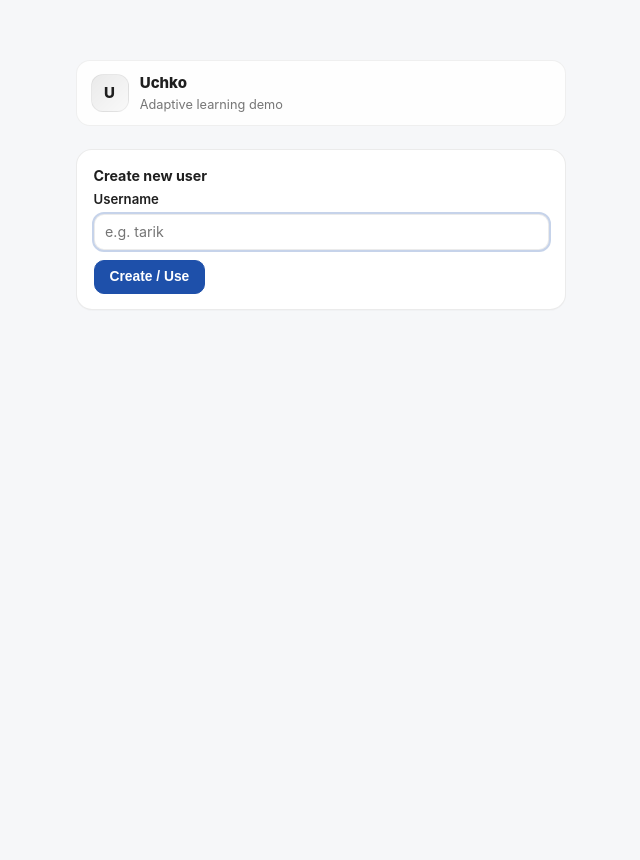
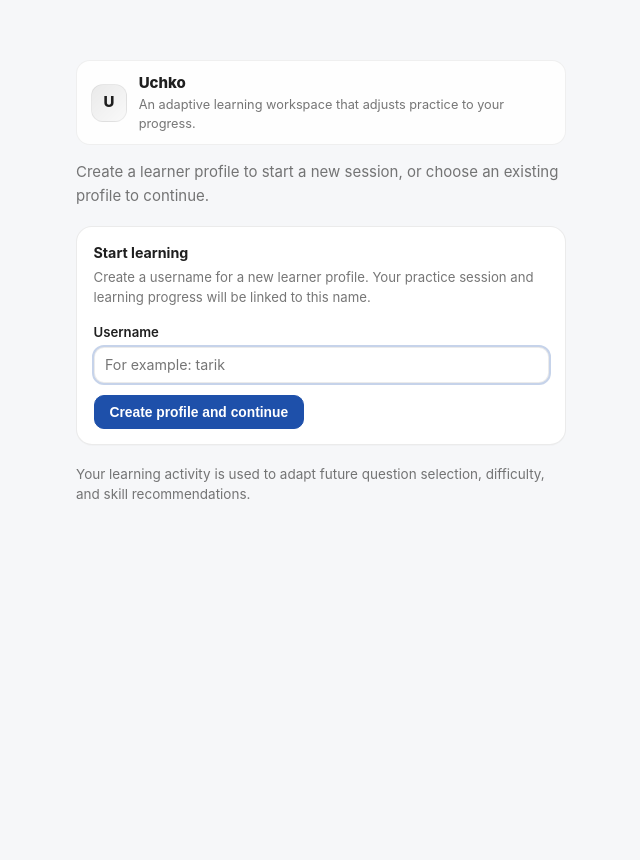
Before and after one commit to atarik23/uchko-adaptive-learning, a Django app: page / in a window 1280 px wide. Shown: the whole page, without its empty margins (319-959 px from the left). Before the commit the page ends 310 px from the top, so only its background shows below. Run offline with Django 5.2, Linux system fonts and the light colour scheme.

Commit message:
Revise account.html for improved user experience
Updated account page layout and content for user profiles.

```diff
--- a/learning/templates/learning/account.html
+++ b/learning/templates/learning/account.html
@@ -4,56 +4,106 @@
 <head>
     <meta charset="utf-8">
     <meta name="viewport" content="width=device-width, initial-scale=1">
-  <title>Uchko — Sign in</title>
+
+    <title>Uchko — Welcome</title>
+
     <link rel="stylesheet" href="{% static 'learning/css/styles.css' %}">
 </head>
-<body>
-<div class="account-wrap">
-  <div class="brand" style="margin-bottom: 1.5rem;">
+
+<body class="account-page">
+    <main class="account-wrap">
+
+        <!-- Product identity -->
+        <section class="account-hero">
+            <div class="brand">
                 <div class="logo">U</div>
+
                 <div>
                     <p class="title">Uchko</p>
-      <p class="subtitle">Adaptive learning demo</p>
+                    <p class="subtitle">
+                        An adaptive learning workspace that adjusts practice to your progress.
+                    </p>
                 </div>
             </div>
 
+            <p class="account-intro">
+                Create a learner profile to start a new session, or choose an existing profile to continue.
+            </p>
+        </section>
+
+        <!-- Backend flash messages -->
         {% if flash_messages %}
-    <div class="flash-area">
+            <section class="flash-area" aria-live="polite">
                 {% for fm in flash_messages %}
-        <div class="flash flash-{{ fm.level }}">{{ fm.message }}</div>
+                    <div class="flash flash-{{ fm.level }}">
+                        {{ fm.message }}
+                    </div>
                 {% endfor %}
-    </div>
+            </section>
         {% endif %}
 
-  <div class="card">
-    <div class="card-title">Create new user</div>
+        <!-- New learner form -->
+        <section class="card account-card">
+            <div class="card-title">Start learning</div>
+
+            <p class="muted account-card-description">
+                Create a username for a new learner profile. Your practice session and learning progress will be linked to this name.
+            </p>
+
             <form action="{% url 'learning:create_user' %}" method="post">
                 {% csrf_token %}
+
                 <label for="new_username">Username</label>
-      <input type="text" id="new_username" name="new_username" placeholder="e.g. tarik" autofocus>
-      <div style="margin-top: 0.7rem;">
-        <button class="btn btn-primary" type="submit">Create / Use</button>
+
+                <input type="text"
+                       id="new_username"
+                       name="new_username"
+                       placeholder="For example: tarik"
+                       autocomplete="username"
+                       autofocus
+                       required>
+
+                <div class="account-actions">
+                    <button class="btn btn-primary" type="submit">
+                        Create profile and continue
+                    </button>
                 </div>
             </form>
-  </div>
+        </section>
 
+        <!-- Existing learner form -->
         {% if users %}
-    <div class="card">
-      <div class="card-title">Or pick existing user</div>
+            <section class="card account-card">
+                <div class="card-title">Continue learning</div>
+
+                <p class="muted account-card-description">
+                    Select a saved learner profile to continue an earlier learning session.
+                </p>
+
                 <form action="{% url 'learning:select_user' %}" method="post">
                     {% csrf_token %}
-        <label for="username">User</label>
+
+                    <label for="username">Saved learner</label>
+
                     <select id="username" name="username">
                         {% for u in users %}
                             <option value="{{ u }}">{{ u }}</option>
                         {% endfor %}
                     </select>
-        <div style="margin-top: 0.7rem;">
-          <button class="btn" type="submit">Continue</button>
+
+                    <div class="account-actions">
+                        <button class="btn" type="submit">
+                            Continue as selected learner
+                        </button>
                     </div>
                 </form>
-    </div>
+            </section>
         {% endif %}
-</div>
+
+        <p class="account-footer-text">
+            Your learning activity is used to adapt future question selection, difficulty, and skill recommendations.
+        </p>
+
+    </main>
 </body>
 </html>
```
Lines whose indentation alone changed are shown as unchanged.
